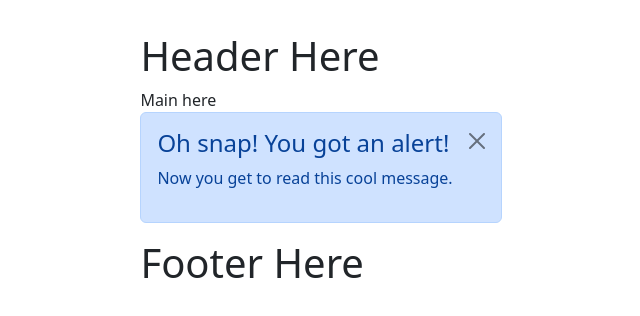
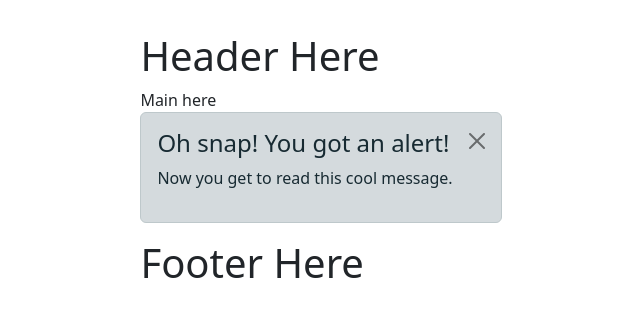
Before and after one commit to creppyfm/DeleGate, a React (Vite) app in the folder client/: page / in a window 1280 px wide. Shown: the top 316 px of the page, without its empty margins (319-959 px from the left). Built offline with nearby package versions, Linux system fonts and the light colour scheme.

Commit message:
Setup scss for Bootstrap

```diff
--- a/client/src/main.tsx
+++ b/client/src/main.tsx
@@ -2,7 +2,7 @@ import React from "react";
 import ReactDOM from "react-dom/client";
 import App from "./App.tsx";
 import "./index.css";
-import "bootstrap/dist/css/bootstrap.css";
+import "./scss/styles.scss";
 
 ReactDOM.createRoot(document.getElementById("root") as HTMLElement).render(
   <React.StrictMode>
--- /dev/null
+++ b/client/src/scss/styles.scss
@@ -0,0 +1,14 @@
+// Import all of Bootstrap's CSS
+
+// 264653
+// 2A9D8F
+// E9C46A
+// F4A261
+// E76F51
+$primary: #264653;
+$success: #2a9d8f;
+$danger: #e76f51;
+$warning: #e9c46a;
+$info: #f4a261;
+
+@import "bootstrap/scss/bootstrap";
```
